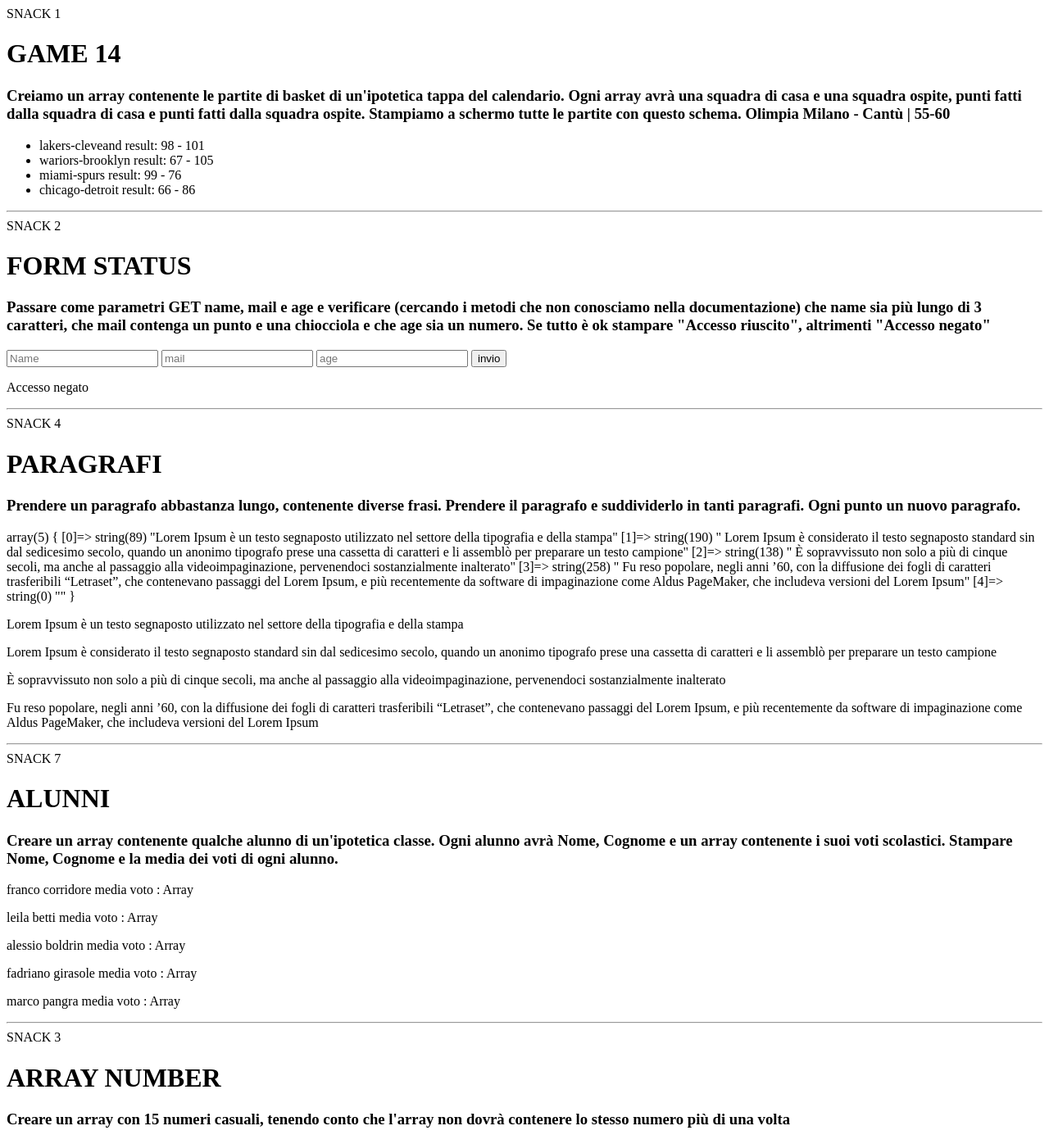
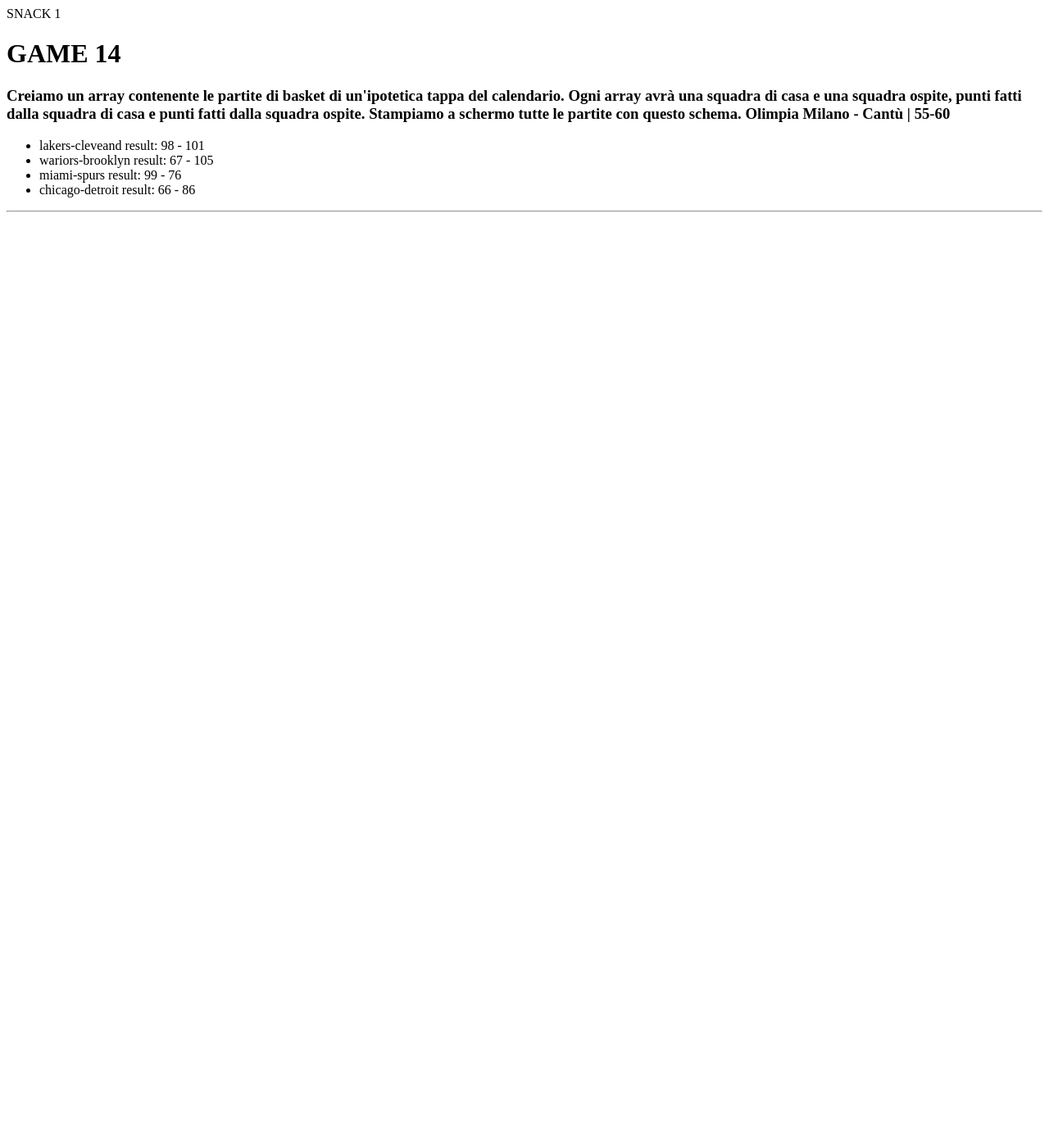
Before and after one commit to Andreaboldrin97/php-snacks-b1, a PHP site: page / in a window 1280 px wide. Shown: the whole page at 82% size. After the commit the page ends 259 px from the top, so only its background shows below. Run offline with PHP 8.4, Linux system fonts and the light colour scheme.

Commit message:
delete index.php default

```diff
--- a/snack1/index.php
+++ b/snack1/index.php
@@ -58,153 +58,6 @@
     </ul>
     <hr>
 
-    SNACK 2
-    <h1>FORM STATUS</h1>
-    <h3>
-        Passare come parametri GET name, mail e age e verificare (cercando i metodi che non conosciamo nella documentazione)
-        che name sia più lungo di 3 caratteri, che mail contenga un punto e una chiocciola e che age sia un numero.
-        Se tutto è ok stampare "Accesso riuscito", altrimenti "Accesso negato"
-    </h3>
-    <form method="get">
-        <input type="text" name="name" placeholder="Name">
-        <input type="text" name="mail" placeholder="mail">
-        <input type="text" name="age" placeholder="age">
-        <input type="submit" value="invio">
-    </form>
-
-    <p>
-        <?php
-        if (!empty($_GET) && strlen($_GET['name'])  > 3 && strpos($_GET['mail'], '@') > 0 && strpos($_GET['mail'], '.') > 2 && is_numeric($_GET['age'])) {
-            echo 'Accesso riuscito';
-        } else {
-            echo 'Accesso negato';
-        };
-        ?>
-    </p>
-
-    <hr>
-
-
-    SNACK 4
-    <h1>PARAGRAFI</h1>
-    <h3>
-        Prendere un paragrafo abbastanza lungo, contenente diverse frasi. Prendere il paragrafo e suddividerlo in tanti paragrafi.
-        Ogni punto un nuovo paragrafo.
-    </h3>
-
-    <?php
-    $paragraph = 'Lorem Ipsum è un testo segnaposto utilizzato nel settore della tipografia e della stampa. Lorem Ipsum è considerato il testo segnaposto standard sin dal sedicesimo secolo, quando un anonimo tipografo prese una cassetta di caratteri e li assemblò per preparare un testo campione. È sopravvissuto non solo a più di cinque secoli, ma anche al passaggio alla videoimpaginazione, pervenendoci sostanzialmente inalterato. Fu reso popolare, negli anni ’60, con la diffusione dei fogli di caratteri trasferibili “Letraset”, che contenevano passaggi del Lorem Ipsum, e più recentemente da software di impaginazione come Aldus PageMaker, che includeva versioni del Lorem Ipsum.';
-
-    $new_paragraph = explode('.', $paragraph);
-
-    var_dump($new_paragraph);
-
-    ?>
-    <?php
-    for ($i = 0; $i < count($new_paragraph); $i++) {
-    ?>
-        <p>
-            <?php
-            echo ($new_paragraph[$i]);
-            ?>
-        </p>
-    <?php
-    }
-    ?>
-    <hr>
-    SNACK 7
-    <h1>ALUNNI</h1>
-    <h3>
-        Creare un array contenente qualche alunno di un'ipotetica classe.
-        Ogni alunno avrà Nome, Cognome e un array contenente i suoi voti scolastici.
-        Stampare Nome, Cognome e la media dei voti di ogni alunno.
-    </h3>
-    <?php
-    $class = [
-        [
-            'nome' => 'franco',
-            'cognome' => 'corridore',
-            'voti' => [
-                'mate' => 9,
-                'ita' => 6,
-                'ing' => 10
-            ]
-        ],
-        [
-            'nome' => 'leila',
-            'cognome' => 'betti',
-            'voti' => [
-                'mate' => 6,
-                'ita' => 7,
-                'ing' => 9
-            ]
-        ],
-        [
-            'nome' => 'alessio',
-            'cognome' => 'boldrin',
-            'voti' => [
-                'mate' => 8,
-                'ita' => 6,
-                'ing' => 4
-            ]
-        ],
-        [
-            'nome' => 'fadriano',
-            'cognome' => 'girasole',
-            'voti' => [
-                'mate' => 9,
-                'ita' => 9,
-                'ing' => 10
-            ]
-        ],
-        [
-            'nome' => 'marco',
-            'cognome' => 'pangra',
-            'voti' => [
-                'mate' => 9,
-                'ita' => 3,
-                'ing' => 7
-            ]
-        ],
-    ];
-
-    ?>
-
-    <?php
-    for ($i = 0; $i < count($class); $i++) {
-    ?>
-        <p>
-            <?php
-            echo ($class[$i]['nome'] . ' ' . $class[$i]['cognome'] . ' media voto : ' . $class[$i]['voti']);
-            ?>
-        </p>
-    <?php
-    }
-    ?>
-
-    <hr>
-
-    SNACK 3
-    <h1>ARRAY NUMBER</h1>
-    <h3>
-        Creare un array con 15 numeri casuali, tenendo conto che l'array non dovrà contenere lo stesso numero più di una volta
-    </h3>
-
-    <?php
-    $numbers = [];
-    $min = 1;
-    $max = 100;
-    $n_Items = 15;
-
-    while (count($numbers) < $n_Items) {
-        $number = rand($min, $max);
-        if (!in_array($number, $numbers)) {
-            $numbers[] = $number;
-        }
-        return $numbers;
-    }
-    var_dump($numbers);
-    ?>
 </body>
 
 </html>
```
Also changed, not shown: index.php (deleted, +0 -68 lines).
